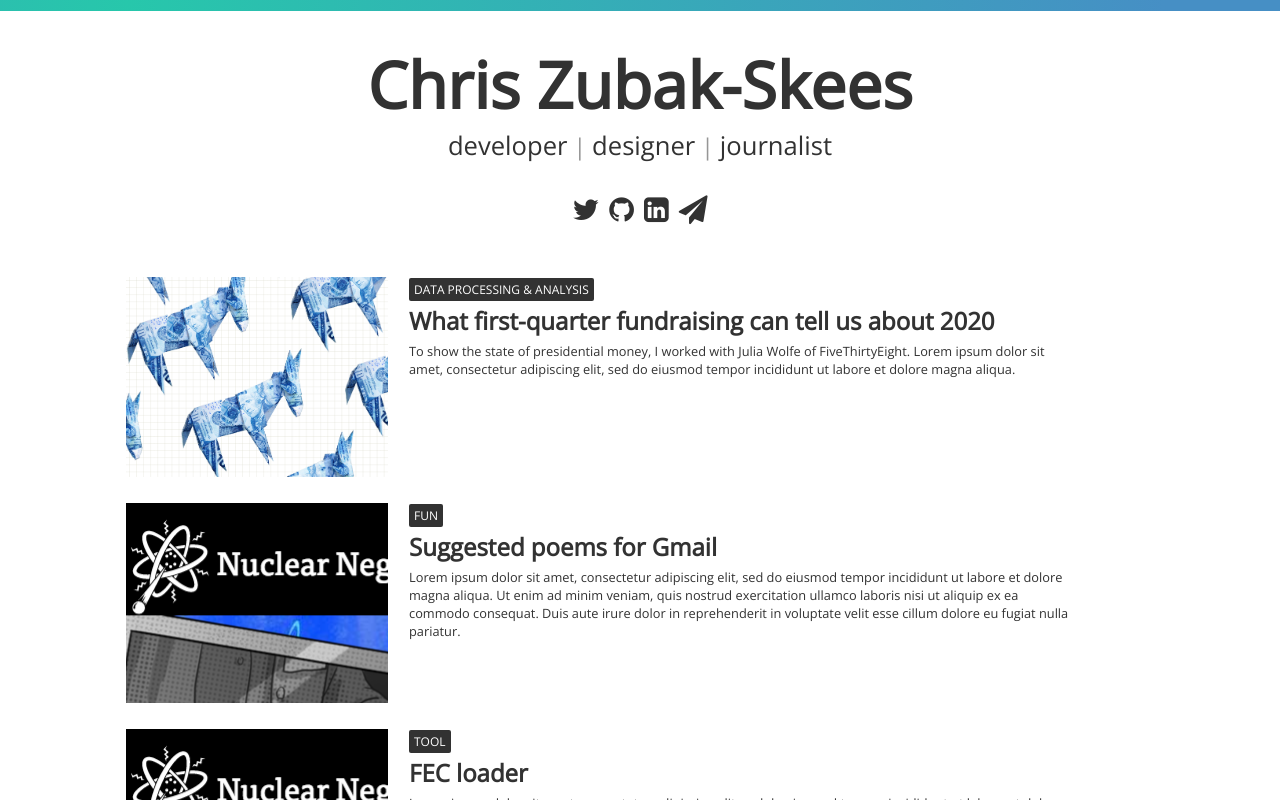
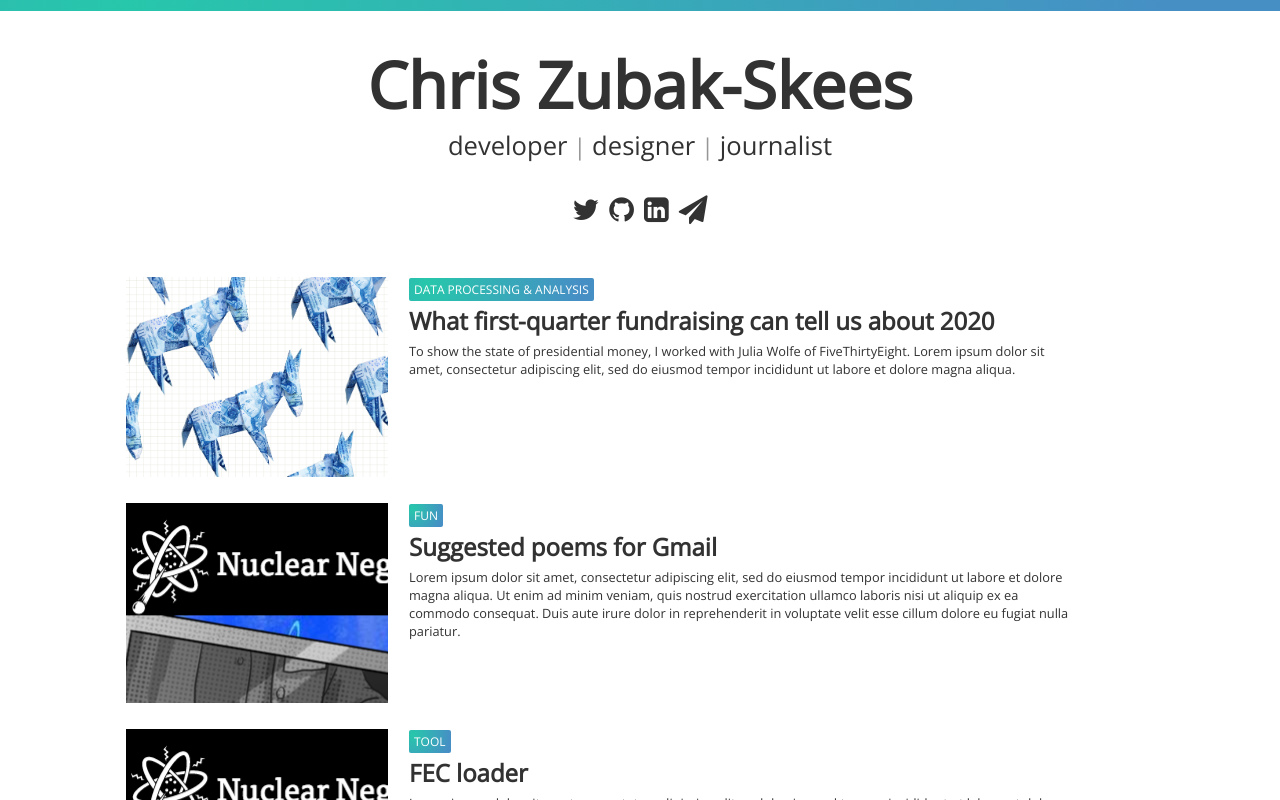
Before and after one commit to chriszs/zubak-skees.dev, a Nuxt app: page / in a window 1280 px wide. Shown: the top 800 px of the page. Built offline with nearby package versions, Linux system fonts and the light colour scheme.

Commit message:
Fun with gradient

```diff
--- a/components/example.vue
+++ b/components/example.vue
@@ -64,13 +64,14 @@ a:hover h2 {
 }
 
 .tag {
-    background-color: rgb(50,50,50);// #323232;
+    // background-color: rgb(50,50,50);// #323232;
     color: white;
     text-transform: uppercase;
     font-size: 12px;
     padding: 3px 5px;
     border-radius: 2px;
     text-decoration: none;
+    background-image: radial-gradient( circle farthest-corner at 10% 20%,  rgba(39,199,171,1) 0%, rgba(70,143,197,1) 90% );
 }
 
 .exampleContainer {
```
